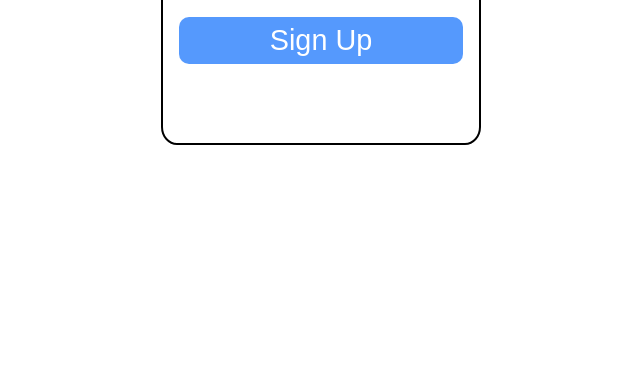
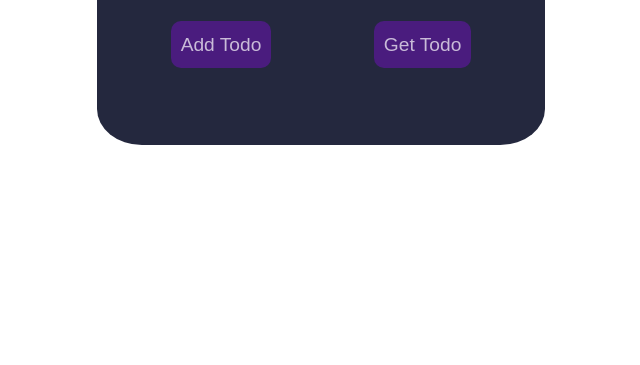
Before and after one commit to shiv7shukla/assignment-solutions, a website: page week-6-solutions/assignment-2/index.html in a window 1280 px wide. Shown: the part 435-800 px from the top of the page, without its empty margins (319-959 px from the left). Drawn offline with nearby package versions, Linux system fonts and the light colour scheme.

Commit message:
get todo button added

```diff
--- a/week-6-solutions/assignment-2/index.html
+++ b/week-6-solutions/assignment-2/index.html
@@ -15,7 +15,10 @@
             <div class="card-body">
                 <h1 class="card-title">100xTODO</h1>
                 <input class="input-todo" type="text" placeholder="Enter a todo...">
-                <button class="btn btn-primary input-btn" onclick="addtodo()">Add Todo</button>
+                <span>
+                    <button class="btn btn-primary input-btn" onclick="addtodo()">Add Todo</button>
+                    <button class="btn btn-primary get-btn" onclick="gettodo()">Get Todo</button>
+                </span>
                 <!-- <div class="todo-list">
                     <ul class="list-group">
                         <li class="list-group-item">
--- a/week-6-solutions/assignment-2/style.css
+++ b/week-6-solutions/assignment-2/style.css
@@ -18,7 +18,7 @@ html,body{
     justify-content: center;
     align-items: center;
     height: 100%;
-    display: none;
+    /* display: none; */
 }
 .card-body{
     padding: 0px 0px 0px 0px;
@@ -52,14 +52,19 @@ html,body{
     outline: none;
     color: white;
 }
+span{
+    display: flex;
+    justify-content:space-around;
+    width: 90%;
+}
 .btn{
     background-color: rgba(90,24,154,0.7);
     border: none;
-    width:90%;
     height:47px;
     border-radius: 10px;
     color:rgba(255,255,255,0.7);
     font-size: larger;
+    padding: 10px;
 }
 .btn:hover{
     cursor: pointer;
@@ -72,7 +77,7 @@ html,body{
     justify-content: center;
     align-items: center;
     flex-direction: column;
-    /* display: none; */
+    display: none;
 }
 .signup{
     display: flex;
```
